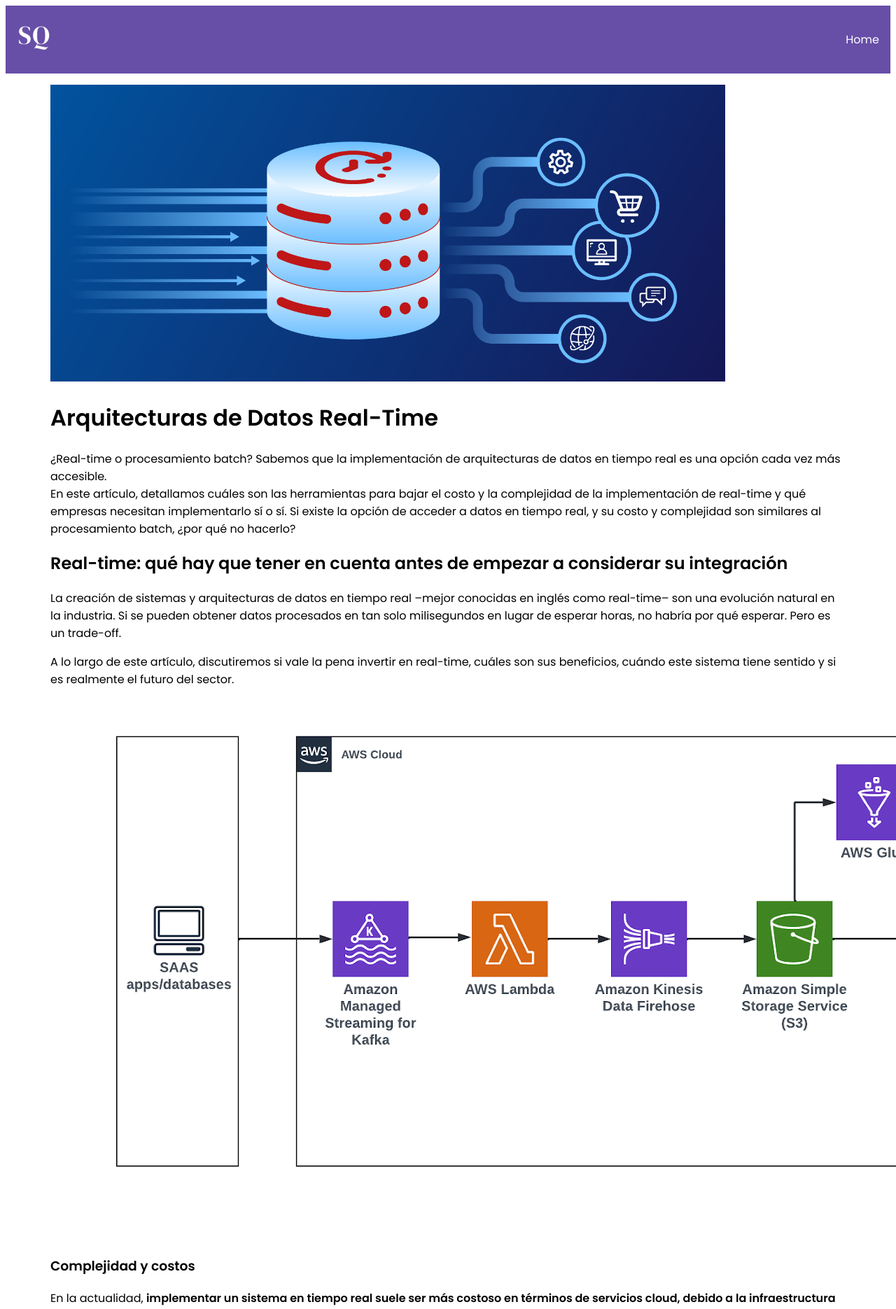
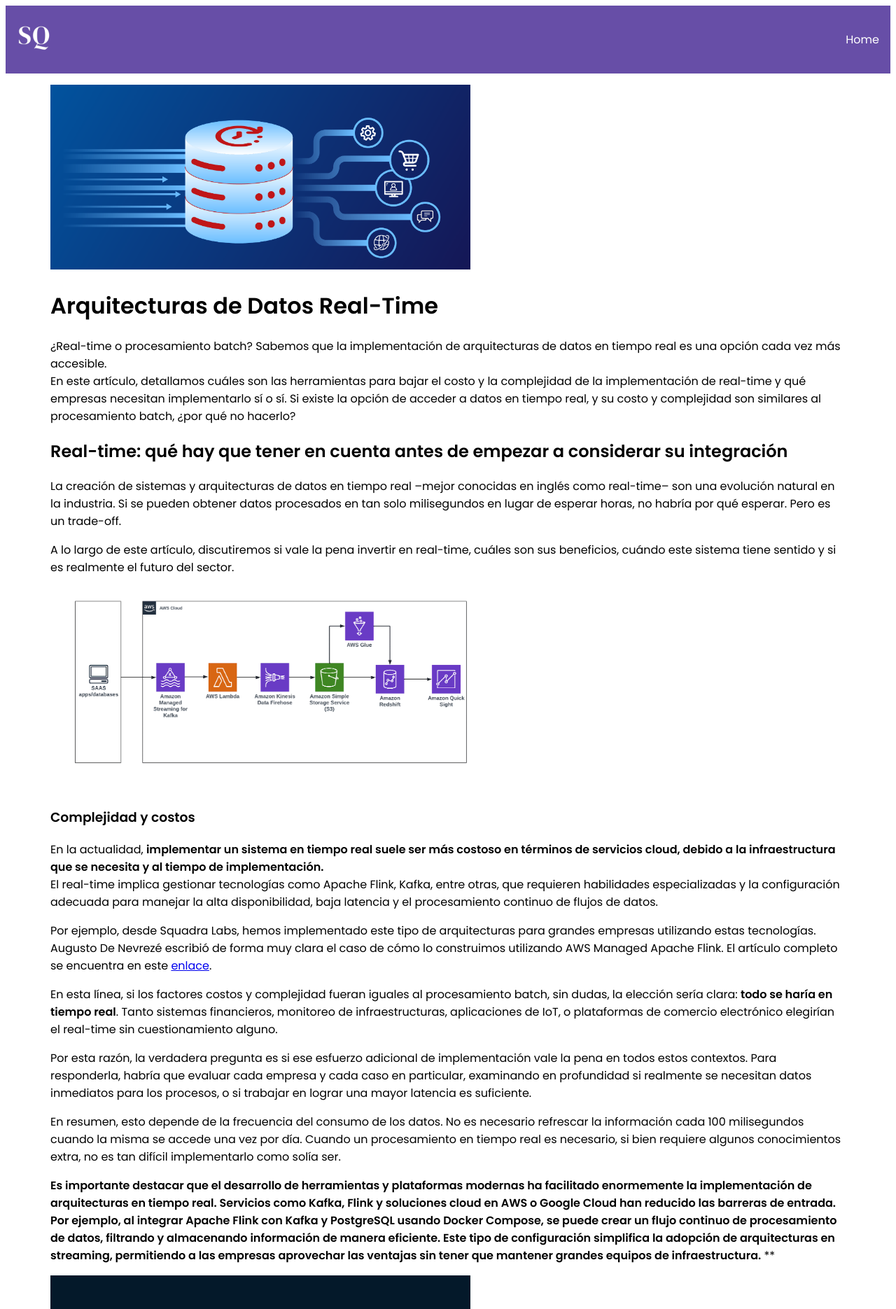
Before and after one commit to squadralabs/squadralabs.github.io, a Jekyll site: the page built from _posts/2024-10-22-real-time-data-streaming.md, in a window 1280 px wide. Shown: the top 1870 px of the page at 70% size. Built offline with Jekyll 4.4.1, drawn with Linux system fonts in a browser that asks for light colours.

Commit message:
Update 2024-10-22-real-time-data-streaming.md

```diff
--- a/_posts/2024-10-22-real-time-data-streaming.md
+++ b/_posts/2024-10-22-real-time-data-streaming.md
@@ -2,7 +2,7 @@
 layout: default
 title: "Arquitecturas de Datos Real-Time"
 ---
-![Real Time Data Processing]( {{ 'assets/img/blog/real_time_descriptive_image.png' | absolute_url }} )
+<img src="{{ '/assets/img/blog/real_time_descriptive_image.png' | absolute_url }}" alt="Real Time Data Processing" style="max-width: 600px; width: 100%; height: auto;">
 
 # Arquitecturas de Datos Real-Time
 
@@ -15,7 +15,7 @@ La creación de sistemas y arquitecturas de datos en tiempo real –mejor conoci
 
 A lo largo de este artículo, discutiremos si vale la pena invertir en real-time, cuáles son sus beneficios, cuándo este sistema tiene sentido y si es realmente el futuro del sector.
 
-![Real Time Arquitecture Diagram]( {{ 'assets/img/blog/real_time_diagram.png' | absolute_url }} )
+<img src="{{ '/assets/img/blog/real_time_diagram.png' | absolute_url }}" alt="Real Time Arquitecture Diagram" style="max-width: 600px; width: 100%; height: auto;">
 
 ### Complejidad y costos
 
@@ -32,7 +32,8 @@ En resumen, esto depende de la frecuencia del consumo de los datos. No es necesa
 
 **Es importante destacar que el desarrollo de herramientas y plataformas modernas ha facilitado enormemente la implementación de arquitecturas en tiempo real. Servicios como Kafka, Flink y soluciones cloud en AWS o Google Cloud han reducido las barreras de entrada. Por ejemplo, al integrar Apache Flink con Kafka y PostgreSQL usando Docker Compose, se puede crear un flujo continuo de procesamiento de datos, filtrando y almacenando información de manera eficiente. Este tipo de configuración simplifica la adopción de arquitecturas en streaming, permitiendo a las empresas aprovechar las ventajas sin tener que mantener grandes equipos de infraestructura.**
 **
-![Real Time Arquitecture Example]( {{ 'assets/img/blog/real_time_data_streaming_architecture_example.png' | absolute_url }} )
+
+<img src="{{ '/assets/img/blog/real_time_data_streaming_architecture_example.png' | absolute_url }}" alt="Real Time Arquitecture Example" style="max-width: 600px; width: 100%; height: auto;">
 
 ## Real-time: cuándo tiene sentido y cuándo no
 
@@ -71,4 +72,4 @@ En los casos anteriormente mencionados un sistema de batch no sería suficiente
 ## Conclusión ¿El Futuro es Real-Time?
 El avance de las herramientas y plataformas está reduciendo el umbral de entrada, lo que hace que el procesamiento en tiempo real sea una opción cada vez más accesible para muchas empresas. Lógicamente, es necesario evaluar cada caso en función de la necesidad y el valor que aportaría contar con los datos de manera inmediata. Sin embargo, si la tendencia continúa y existe la posibilidad de acceder a datos en tiempo real con un costo y complejidad comparables al procesamiento batch, la pregunta es: ¿por qué no hacerlo?
 
-![Streaming Data Processing]( {{ 'assets/img/blog/event_driven_image.png' | absolute_url }} )
+<img src="{{ '/assets/img/blog/event_driven_image.jpg' | absolute_url }}" alt="Event Driven Data Processing" style="max-width: 600px; width: 100%; height: auto;">
```
